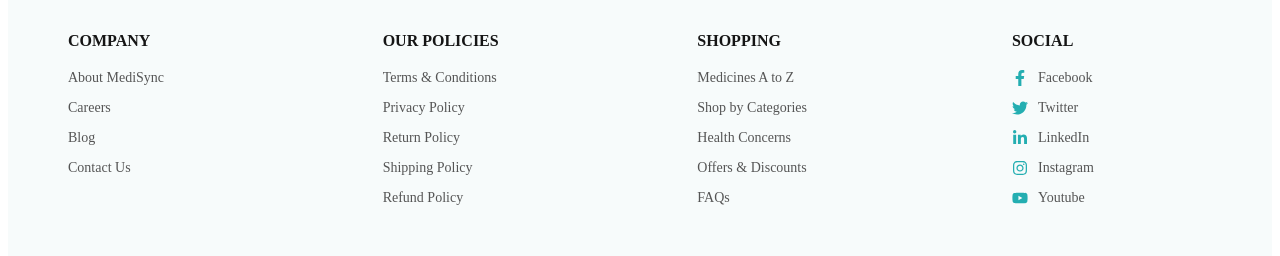
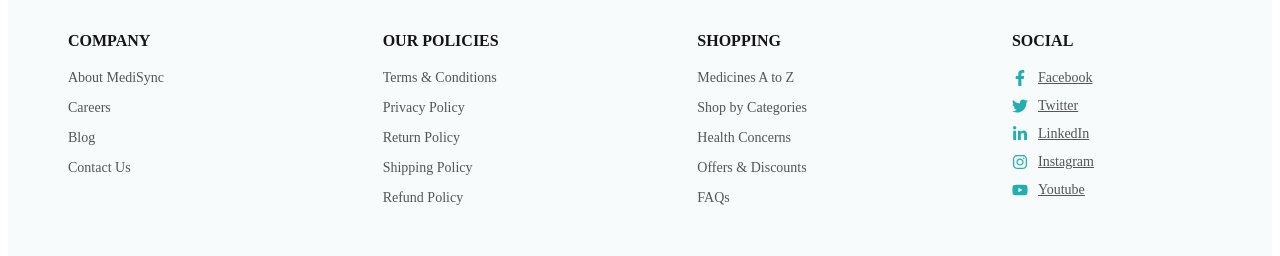
Before and after one commit to Anshu-priya-23/MediSync, a React (Create React App) app in the folder client/: page / in a window 1280 px wide. Shown: the part 1095-1351 px from the top of the page. Built offline with nearby package versions, Linux system fonts and the light colour scheme; no server answers.

Commit message:
Refactor social links to use anchor tags

```diff
--- a/client/src/components/homepage/Footer.jsx
+++ b/client/src/components/homepage/Footer.jsx
@@ -41,30 +41,31 @@
         <div className="footer-column">
           <h4>SOCIAL</h4>
 
-          <p className="social-item">
+          <a href="https://www.facebook.com/" target="_blank" rel="noopener noreferrer" className="social-item">
             <FaFacebookF className="social-icon" />
             Facebook
-          </p>
+          </a>
 
-          <p className="social-item">
+          <a href="https://twitter.com/" target="_blank" rel="noopener noreferrer" className="social-item">
             <FaTwitter className="social-icon" />
             Twitter
-          </p>
+          </a>
 
-          <p className="social-item">
+          <a href="https://www.linkedin.com/" target="_blank" rel="noopener noreferrer" className="social-item">
             <FaLinkedinIn className="social-icon" />
             LinkedIn
-          </p>
+          </a>
 
-          <p className="social-item">
+          <a href="https://www.instagram.com/" target="_blank" rel="noopener noreferrer" className="social-item">
             <FaInstagram className="social-icon" />
             Instagram
-          </p>
+          </a>
 
-          <p className="social-item">
+          <a href="https://www.youtube.com/" target="_blank" rel="noopener noreferrer" className="social-item">
             <FaYoutube className="social-icon" />
             Youtube
-          </p>
+          </a>
+
         </div>
 
       </div>
```
